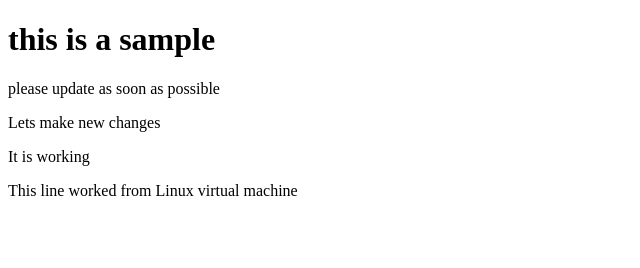
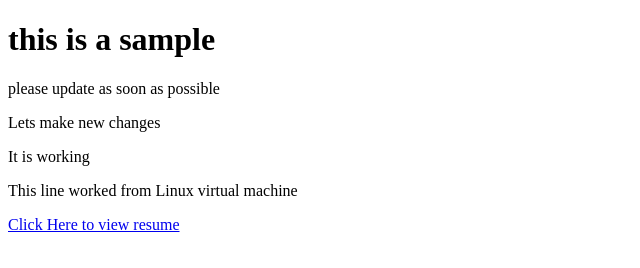
Before and after one commit to emilioiturbide/COSC219_Final_Project, a plain HTML site: page index.html in a window 1280 px wide. Shown: the whole page, without its empty margins (0-640 px from the left). Drawn offline with Linux system fonts and the light colour scheme.

Commit message:
New update

```diff
--- a/index.html
+++ b/index.html
@@ -10,5 +10,6 @@
     <p>Lets make new changes</p>
     <p>It is working</p>
     <p>This line worked from Linux virtual machine</p>
+    <a href="../Lab 04.png">Click Here to view resume</a>
   </body>
 </html>
```
